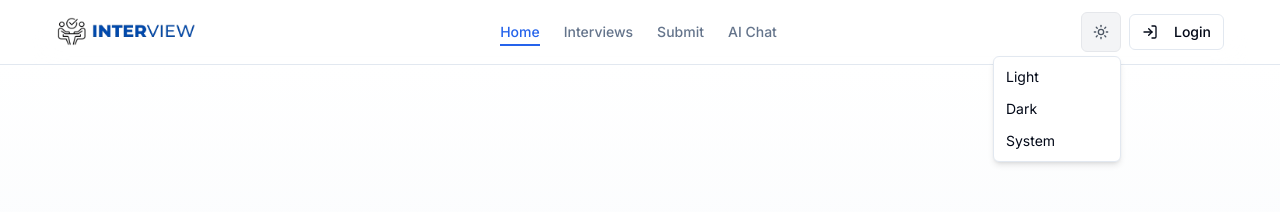
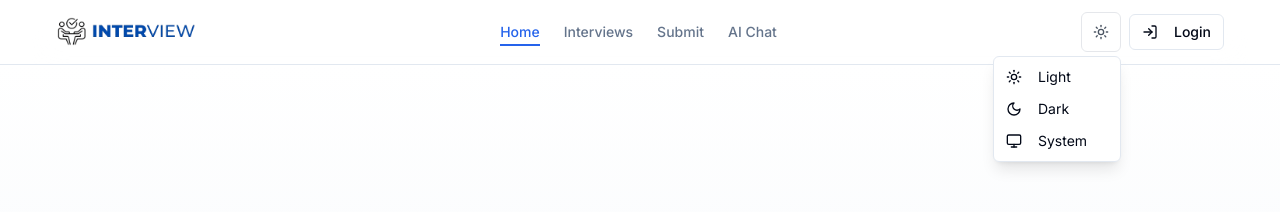
Before and after one commit to TheVinaySagar/Interview-Project, a Next.js app: page / in a window 1280 px wide. Both pictures are taken after a click on the button "Toggle theme". Shown: the top 212 px of the page. Built offline with nearby package versions, Linux system fonts and the light colour scheme; no server answers.

Commit message:
update the dark mode

```diff
--- a/components/theme-toggle.tsx
+++ b/components/theme-toggle.tsx
@@ -1,32 +1,3 @@
-// "use client"
-// import { Moon, Sun } from "lucide-react"
-// import { useTheme } from "next-themes"
-
-// import { Button } from "@/components/ui/button"
-// import { DropdownMenu, DropdownMenuContent, DropdownMenuItem, DropdownMenuTrigger } from "@/components/ui/dropdown-menu"
-
-// export function ThemeToggle() {
-//   const { setTheme } = useTheme()
-
-//   return (
-//     <DropdownMenu>
-//       <DropdownMenuTrigger asChild>
-//         <Button variant="ghost" size="icon">
-//           <Sun className="h-[1.2rem] w-[1.2rem] rotate-0 scale-100 transition-all dark:-rotate-90 dark:scale-0" />
-//           <Moon className="absolute h-[1.2rem] w-[1.2rem] rotate-90 scale-0 transition-all dark:rotate-0 dark:scale-100" />
-//           <span className="sr-only">Toggle theme</span>
-//         </Button>
-//       </DropdownMenuTrigger>
-//       <DropdownMenuContent align="end">
-//         <DropdownMenuItem onClick={() => setTheme("light")}>Light</DropdownMenuItem>
-//         <DropdownMenuItem onClick={() => setTheme("dark")}>Dark</DropdownMenuItem>
-//         <DropdownMenuItem onClick={() => setTheme("system")}>System</DropdownMenuItem>
-//       </DropdownMenuContent>
-//     </DropdownMenu>
-//   )
-// }
-
-
 "use client";
 import { Moon, Sun } from "lucide-react";
 import { useTheme } from "next-themes";
@@ -52,36 +23,43 @@ export function ThemeToggle() {
         <Button
           variant="ghost"
           size="icon"
-          className="rounded-md border border-gray-200 dark:border-gray-700 bg-gray-100 dark:bg-gray-800 hover:bg-gray-200 dark:hover:bg-gray-700 transition-all"
+          className="rounded-md border border-gray-200 dark:border-slate-700 bg-white dark:bg-slate-900 hover:bg-gray-100 dark:hover:bg-slate-800 transition-colors duration-200"
         >
           {resolvedTheme === "dark" ? (
-            <Moon className="h-5 w-5 text-gray-400" /> // ✅ Softer icon color in dark mode
+            <Moon className="h-5 w-5 text-gray-600 dark:text-blue-300" />
           ) : (
-            <Sun className="h-5 w-5 text-gray-600" />
+          <Sun className="h-5 w-5 text-gray-600" />
           )}
           <span className="sr-only">Toggle theme</span>
         </Button>
       </DropdownMenuTrigger>
       <DropdownMenuContent
         align="end"
-        className="bg-white dark:bg-gray-850 dark:border-gray-700 shadow-md rounded-md"
+        className="bg-white dark:bg-slate-900 border dark:border-slate-700 shadow-lg dark:shadow-slate-900/50 rounded-md z-50"
       >
         <DropdownMenuItem
           onClick={() => setTheme("light")}
-          className="hover:bg-gray-100 dark:hover:bg-gray-750 dark:text-gray-300"
+          className="cursor-pointer flex items-center hover:bg-gray-100 dark:hover:bg-slate-800 dark:text-blue-100 transition-colors duration-150"
         >
+          <Sun className="h-4 w-4 mr-2" />
           Light
         </DropdownMenuItem>
         <DropdownMenuItem
           onClick={() => setTheme("dark")}
-          className="hover:bg-gray-100 dark:hover:bg-gray-750 dark:text-gray-300"
+          className="cursor-pointer flex items-center hover:bg-gray-100 dark:hover:bg-slate-800 dark:text-blue-100 transition-colors duration-150"
         >
+          <Moon className="h-4 w-4 mr-2" />
           Dark
         </DropdownMenuItem>
         <DropdownMenuItem
           onClick={() => setTheme("system")}
-          className="hover:bg-gray-100 dark:hover:bg-gray-750 dark:text-gray-300"
+          className="cursor-pointer flex items-center hover:bg-gray-100 dark:hover:bg-slate-800 dark:text-blue-100 transition-colors duration-150"
         >
+          <svg className="h-4 w-4 mr-2" xmlns="http://www.w3.org/2000/svg" viewBox="0 0 24 24" fill="none" stroke="currentColor" strokeWidth="2" strokeLinecap="round" strokeLinejoin="round">
+            <rect x="2" y="3" width="20" height="14" rx="2" ry="2" />
+            <line x1="8" y1="21" x2="16" y2="21" />
+            <line x1="12" y1="17" x2="12" y2="21" />
+          </svg>
           System
         </DropdownMenuItem>
       </DropdownMenuContent>
```
